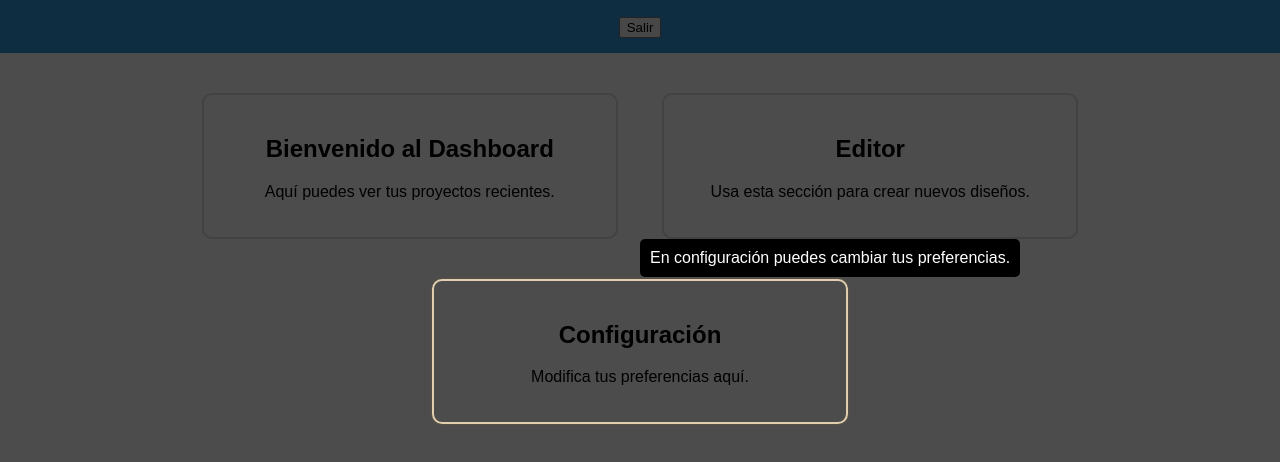
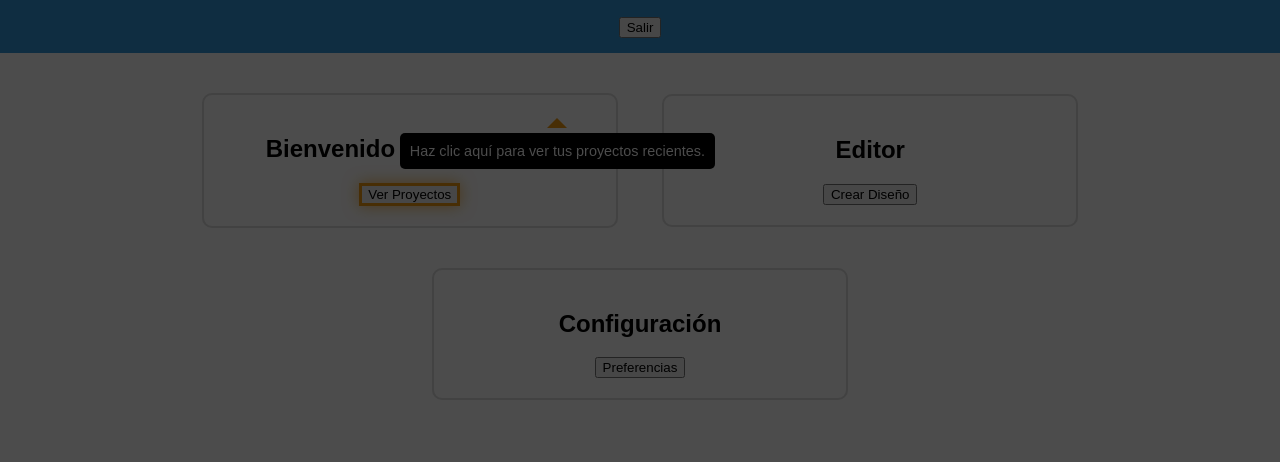
Before and after one commit to 05JosueLopez/Test, a plain HTML site: page test03.html in a window 1280 px wide. Shown: the part 66-528 px from the top of the page. Drawn offline with Linux system fonts and the light colour scheme.

Commit message:
Actualizar test03.html

```diff
--- a/test03.html
+++ b/test03.html
@@ -4,48 +4,7 @@
     <meta charset="UTF-8">
     <meta name="viewport" content="width=device-width, initial-scale=1.0">
     <title>Recorrido Interactivo</title>
-    <link rel="stylesheet" href="styles.css">
-</head>
-<body>
-
-
-    <div id="overlay"></div>
-
-    <!-- Barra de navegación -->
-    <nav id="navbar">
-        <h1>Mi Plataforma</h1>
-        <button id="logout">Salir</button>
-    </nav>
-
-    <!-- Contenido Principal -->
-    <main>
-        <section id="dashboard">
-            <h2>Bienvenido al Dashboard</h2>
-            <p>Aquí puedes ver tus proyectos recientes.</p>
-        </section>
-
-        <section id="editor">
-            <h2>Editor</h2>
-            <p>Usa esta sección para crear nuevos diseños.</p>
-        </section>
-
-        <section id="config">
-            <h2>Configuración</h2>
-            <p>Modifica tus preferencias aquí.</p>
-        </section>
-    </main>
-
-    <div id="tooltip"></div>
-
-    <script src="script.js"></script>
-
-</body>
-</html>
-
-
-
     <style>
-
         body {
             font-family: Arial, sans-serif;
             margin: 0;
@@ -70,6 +29,7 @@ section {
             border-radius: 10px;
             display: inline-block;
             width: 30%;
+            position: relative;
         }
 
         /* 🔥 Resaltado dinámico */
@@ -88,6 +48,7 @@ section {
             padding: 10px;
             border-radius: 5px;
             display: none;
+            font-size: 0.9em;
         }
 
         /* Fondo oscuro para el recorrido */
@@ -99,22 +60,68 @@ section {
             height: 100%;
             background: rgba(0, 0, 0, 0.7);
             display: none;
+            z-index: 10;
         }
 
+        /* Flecha indicativa */
+        .arrow {
+            width: 0;
+            height: 0;
+            border-left: 10px solid transparent;
+            border-right: 10px solid transparent;
+            border-bottom: 10px solid #f39c12;
+            position: absolute;
+            top: -15px;
+            left: 50%;
+            transform: translateX(-50%);
+        }
+    </style>
+</head>
+<body>
 
-</style>
+    <div id="overlay"></div>
+
+    <!-- Barra de navegación -->
+    <nav id="navbar">
+        <h1>Mi Plataforma</h1>
+        <button id="logout">Salir</button>
+    </nav>
+
+    <!-- Contenido Principal -->
+    <main>
+        <section id="dashboard">
+            <h2>Bienvenido al Dashboard</h2>
+            <button id="btn-dashboard">Ver Proyectos</button>
+        </section>
+
+        <section id="editor">
+            <h2>Editor</h2>
+            <button id="btn-editor">Crear Diseño</button>
+        </section>
+
+        <section id="config">
+            <h2>Configuración</h2>
+            <button id="btn-config">Preferencias</button>
+        </section>
+    </main>
+
+    <div id="tooltip">
+        <div class="arrow"></div>
+        <span id="tooltip-text"></span>
+    </div>
 
     <script>
         document.addEventListener("DOMContentLoaded", function () {
             const steps = [
-        { id: "dashboard", text: "Aquí puedes ver tus proyectos recientes." },
-        { id: "editor", text: "Este es el editor donde puedes trabajar en tus ideas." },
-        { id: "config", text: "En configuración puedes cambiar tus preferencias." }
+                { id: "btn-dashboard", text: "Haz clic aquí para ver tus proyectos recientes." },
+                { id: "btn-editor", text: "Clic aquí para empezar un nuevo diseño." },
+                { id: "btn-config", text: "Accede a la configuración para cambiar tus preferencias." }
             ];
 
             let stepIndex = 0;
             const overlay = document.getElementById("overlay");
             const tooltip = document.getElementById("tooltip");
+            const tooltipText = document.getElementById("tooltip-text");
 
             function showStep(index) {
                 if (index >= steps.length) {
@@ -132,20 +139,24 @@ document.addEventListener("DOMContentLoaded", function () {
 
                 const rect = element.getBoundingClientRect();
                 tooltip.style.display = "block";
-        tooltip.style.top = `${rect.top + window.scrollY - 40}px`;
-        tooltip.style.left = `${rect.left + rect.width / 2}px`;
-        tooltip.innerText = step.text;
+                tooltip.style.top = `${rect.top + window.scrollY - 50}px`;
+                tooltip.style.left = `${rect.left + rect.width / 2 - tooltip.offsetWidth / 2}px`;
+                tooltipText.innerText = step.text;
 
-        setTimeout(() => {
+                function handleClick() {
                     element.classList.remove("highlight");
+                    element.removeEventListener('click', handleClick);
                     showStep(index + 1);
-        }, 2000);
+                }
+
+                element.addEventListener('click', handleClick);
             }
 
             setTimeout(() => {
                 showStep(stepIndex);
-    }, 1000);
+            }, 500);
         });
+    </script>
 
-
-</script>
+</body>
+</html>
```
Lines whose indentation alone changed are shown as unchanged.
